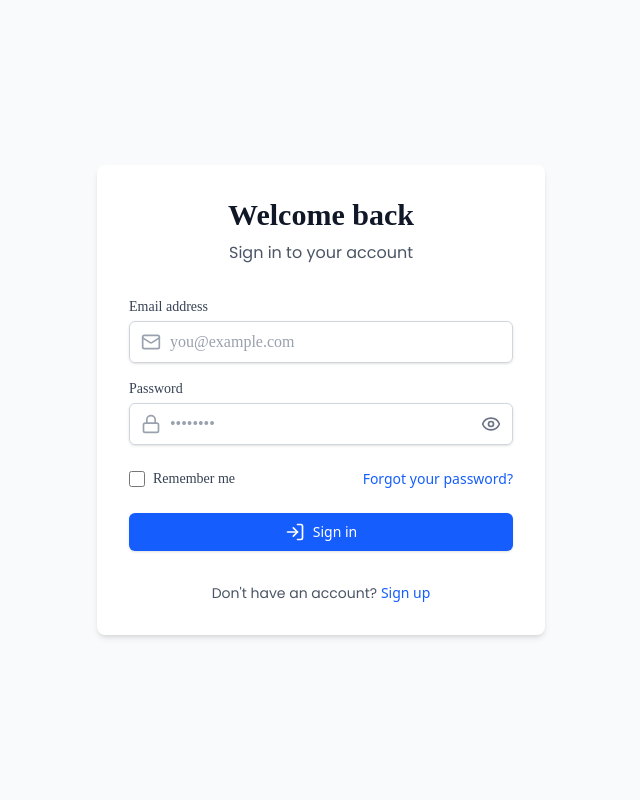
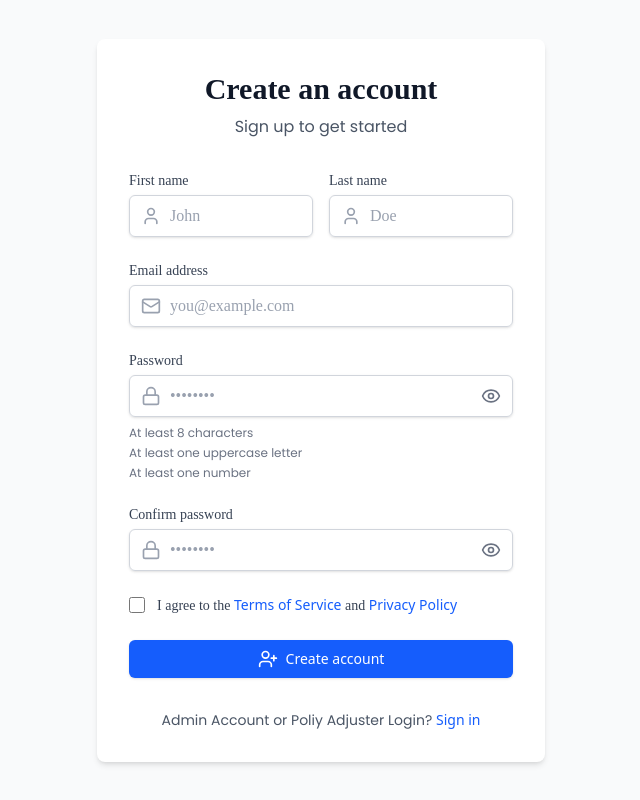
Before and after one commit to sakshamvedi/claim-adjuster-platform, a React (Vite) app: page / in a window 1280 px wide. Shown: the whole page, without its empty margins (319-959 px from the left). Built offline with nearby package versions, Linux system fonts and the light colour scheme; a web font is replaced by a local one.

Commit message:
fix ::authentication issue

```diff
--- a/src/App.jsx
+++ b/src/App.jsx
@@ -34,7 +34,7 @@ function App() {
           <Route path="/team" element={<><Header /><Team /></>} />
           <Route path="/claim" element={<Claim />} />
         </> : <> (
-          <Route path="/" element={<Login />} />
+          <Route path="/" element={<Signup />} />
           <Route path="/login" element={<Login />} />
           <Route path="/signup" element={<Signup />} />
           )</>}
--- a/src/authentication/Login.jsx
+++ b/src/authentication/Login.jsx
@@ -1,5 +1,6 @@
 import { useState } from 'react';
 import { Eye, EyeOff, LogIn, Mail, Lock } from 'lucide-react';
+import { Link } from 'react-router-dom';
 
 export default function LoginForm() {
     const [email, setEmail] = useState('');
@@ -160,9 +161,9 @@ export default function LoginForm() {
                 <div className="text-center mt-4">
                     <p className="text-sm text-gray-600">
                         Don't have an account?{' '}
-                        <a href="/signup" className="font-medium text-blue-600 hover:text-blue-500">
+                        <Link to="/signup" className="font-medium text-blue-600 hover:text-blue-500">
                             Sign up
-                        </a>
+                        </Link>
                     </p>
                 </div>
 
```
